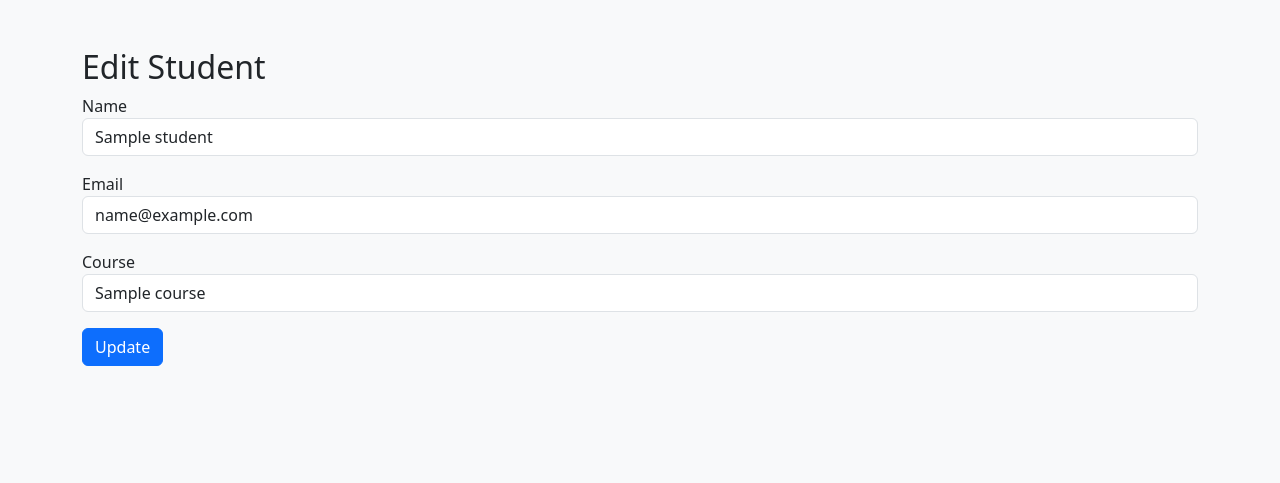
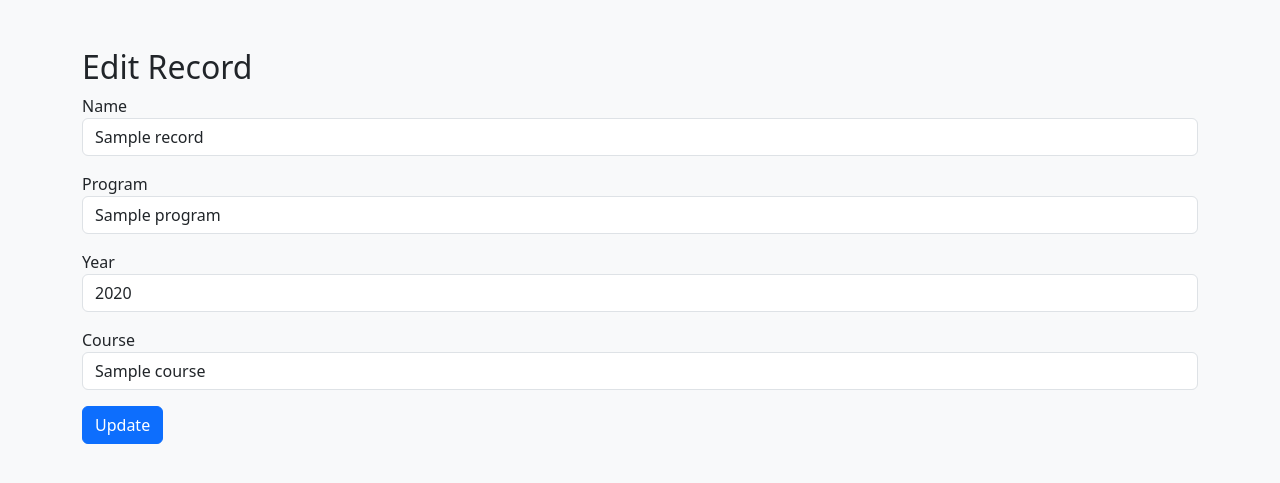
Before and after one commit to lliaaaa/ATTENDANCE-LOGBOOK, a Flask app: template templates/edit.html in a window 1280 px wide. Shown: the top 483 px of the page. Run offline with Flask 3, Linux system fonts and the light colour scheme; the template is opened without the code that fills it: most values are stand-ins (such as "Sample title", 1, 10 or a date in 2020); parts of the project's set-up code (start-up, migrations or seed data) failed here and were passed over.

Commit message:
Update edit.html

```diff
--- a/templates/edit.html
+++ b/templates/edit.html
@@ -1,18 +1,22 @@
 {% extends 'base.html' %}
 {% block content %}
-<h2>Edit Student</h2>
+<h2>Edit Record</h2>
 <form method="POST">
     <div class="mb-3">
         <label>Name</label>
-        <input type="text" name="name" class="form-control" value="{{ student.name }}" required>
+        <input type="text" name="name" class="form-control" value="{{ record.name }}" required>
     </div>
     <div class="mb-3">
-        <label>Email</label>
-        <input type="email" name="email" class="form-control" value="{{ student.email }}" required>
+        <label>Program</label>
+        <input type="text" name="program" class="form-control" value="{{ record.program }}" required>
+    </div>
+    <div class="mb-3">
+        <label>Year</label>
+        <input type="number" name="year" class="form-control" value="{{ record.year }}" required>
     </div>
     <div class="mb-3">
         <label>Course</label>
-        <input type="text" name="course" class="form-control" value="{{ student.course }}" required>
+        <input type="text" name="course" class="form-control" value="{{ record.course }}" required>
     </div>
     <button type="submit" class="btn btn-primary">Update</button>
 </form>
```
